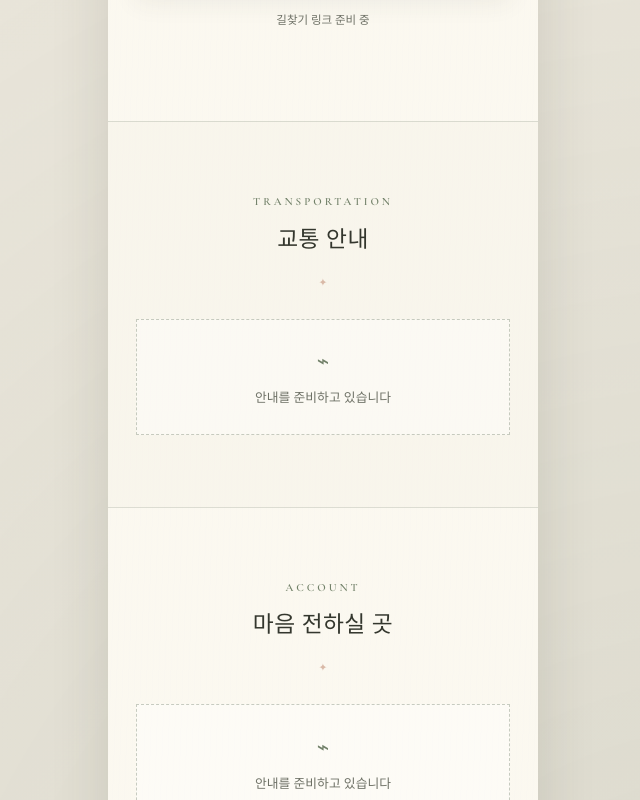
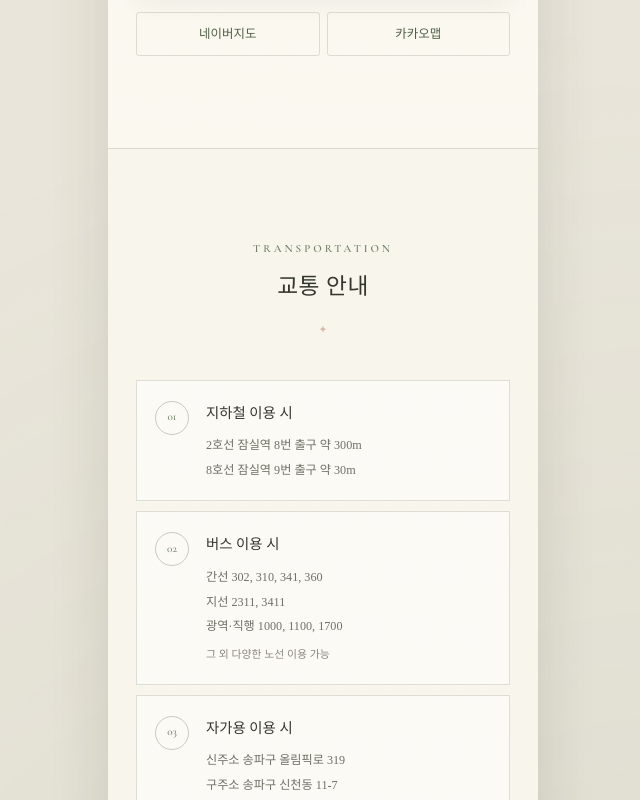
Before and after one commit to RobertHan96/RobertHan96, a React (Vite) app in the folder wedding-invitation/: page / in a window 1280 px wide. Shown: the part 3900-4700 px from the top of the page, without its empty margins (317-957 px from the left). Built offline with nearby package versions, Linux system fonts and the light colour scheme; a web font is replaced by a local one.

Commit message:
교통 안내와 길찾기 링크 추가

```diff
--- a/wedding-invitation/src/App.tsx
+++ b/wedding-invitation/src/App.tsx
@@ -5,6 +5,7 @@ import { Invitation } from './components/Invitation'
 import { Location } from './components/Location'
 import { PendingDetails } from './components/PendingDetails'
 import { Footer, Share } from './components/Share'
+import { Transportation } from './components/Transportation'
 import { WeddingDay } from './components/WeddingDay'
 import { wedding } from './config/wedding'
 
@@ -37,6 +38,7 @@ function App() {
       <Gallery gallery={wedding.gallery} />
       <WeddingDay />
       <Location />
+      <Transportation />
       <PendingDetails />
       <Share />
       <Footer />
--- a/wedding-invitation/src/components/Location.tsx
+++ b/wedding-invitation/src/components/Location.tsx
@@ -16,7 +16,11 @@ export function Location() {
     window.setTimeout(() => setCopied(false), 1800)
   }
 
-  const mapLinks = Object.entries(venue.links).filter(([, href]) => Boolean(href))
+  const mapLinks = [
+    { label: '네이버지도', href: venue.links.naver },
+    { label: '카카오맵', href: venue.links.kakao },
+    { label: 'T맵', href: venue.links.tmap },
+  ].filter(({ href }) => Boolean(href))
   return (
     <section className="paper-section location-section reveal-section">
       <SectionHeading eyebrow="LOCATION" title="오시는 길" />
@@ -33,7 +37,7 @@ export function Location() {
       </button>
       {mapLinks.length > 0 ? (
         <div className="map-link-list">
-          {mapLinks.map(([name, href]) => <a key={name} href={href} target="_blank" rel="noreferrer">{name}</a>)}
+          {mapLinks.map(({ label, href }) => <a key={label} href={href} target="_blank" rel="noreferrer">{label}</a>)}
         </div>
       ) : (
         <p className="pending-note">길찾기 링크 준비 중</p>
--- a/wedding-invitation/src/components/PendingDetails.tsx
+++ b/wedding-invitation/src/components/PendingDetails.tsx
@@ -15,7 +15,6 @@ function PendingSection({ eyebrow, title, message = '안내를 준비하고 있
 export function PendingDetails() {
   return (
     <>
-      <PendingSection eyebrow="TRANSPORTATION" title="교통 안내" />
       <PendingSection eyebrow="ACCOUNT" title="마음 전하실 곳" />
       <PendingSection eyebrow="RSVP" title="참석 여부 전달" message="참석 여부 전달은 추후 오픈됩니다" />
     </>
--- /dev/null
+++ b/wedding-invitation/src/components/Transportation.tsx
@@ -0,0 +1,32 @@
+import { wedding } from '../config/wedding'
+import { SectionHeading } from './SectionHeading'
+
+const sections = [
+  { key: 'subway', label: '지하철 이용 시', mark: '01' },
+  { key: 'bus', label: '버스 이용 시', mark: '02' },
+  { key: 'car', label: '자가용 이용 시', mark: '03' },
+  { key: 'parking', label: '주차 안내', mark: '04' },
+] as const
+
+export function Transportation() {
+  return (
+    <section className="paper-section transportation-section reveal-section">
+      <SectionHeading eyebrow="TRANSPORTATION" title="교통 안내" />
+      <div className="transportation-list">
+        {sections.map(({ key, label, mark }) => (
+          <article className="transportation-card" key={key}>
+            <span className="transportation-mark" aria-hidden="true">{mark}</span>
+            <div>
+              <h3>{label}</h3>
+              {wedding.transportation[key].map((line) => (
+                <p key={line} className={line.startsWith('*') ? 'transportation-note' : undefined}>
+                  {line.replace(/^\*/, '')}
+                </p>
+              ))}
+            </div>
+          </article>
+        ))}
+      </div>
+    </section>
+  )
+}
--- a/wedding-invitation/src/config/wedding.ts
+++ b/wedding-invitation/src/config/wedding.ts
@@ -39,9 +39,29 @@ export const wedding: WeddingConfig = {
       src: '/images/location/map.jpeg',
       alt: '더컨벤션 잠실 오시는 길 약도',
     },
-    links: { naver: '', kakao: '', tmap: '' },
+    links: {
+      naver: 'https://naver.me/F1rxJcrX',
+      kakao: 'https://place.map.kakao.com/17651361',
+      tmap: '',
+    },
   },
-  transportation: { subway: '', bus: '', car: '', parking: '' },
+  transportation: {
+    subway: [
+      '2호선 잠실역 8번 출구 약 300m',
+      '8호선 잠실역 9번 출구 약 30m',
+    ],
+    bus: [
+      '간선 302, 310, 341, 360',
+      '지선 2311, 3411',
+      '광역·직행 1000, 1100, 1700',
+      '*그 외 다양한 노선 이용 가능',
+    ],
+    car: [
+      '신주소 송파구 올림픽로 319',
+      '구주소 송파구 신천동 11-7',
+    ],
+    parking: ['교통회관 지상·지하 주차장 이용'],
+  },
   accounts: { groom: [], bride: [] },
   rsvp: { enabled: false, maxCompanions: 5 },
   gallery: {
--- a/wedding-invitation/src/index.css
+++ b/wedding-invitation/src/index.css
@@ -518,6 +518,54 @@ img {
   cursor: pointer;
 }
 
+.transportation-list {
+  display: grid;
+  gap: 10px;
+  text-align: left;
+}
+
+.transportation-card {
+  display: grid;
+  grid-template-columns: 38px minmax(0, 1fr);
+  gap: 13px;
+  padding: 20px 18px;
+  border: 1px solid var(--line);
+  background: rgba(255, 255, 255, 0.48);
+}
+
+.transportation-mark {
+  display: grid;
+  width: 34px;
+  height: 34px;
+  place-items: center;
+  border: 1px solid rgba(79, 96, 72, 0.3);
+  border-radius: 50%;
+  color: var(--sage);
+  font-family: 'Cormorant Garamond', Georgia, serif;
+  font-size: 0.7rem;
+}
+
+.transportation-card h3 {
+  margin: 2px 0 11px;
+  color: var(--ink);
+  font-size: 0.9rem;
+  font-weight: 500;
+}
+
+.transportation-card p {
+  margin: 4px 0 0;
+  color: var(--ink-soft);
+  font-size: 0.76rem;
+  line-height: 1.7;
+  word-break: keep-all;
+}
+
+.transportation-card .transportation-note {
+  margin-top: 8px;
+  color: #8a887f;
+  font-size: 0.68rem;
+}
+
 .outline-button {
   justify-self: center;
   margin-top: 11px;
@@ -550,7 +598,7 @@ img {
 
 .map-link-list {
   display: grid;
-  grid-template-columns: repeat(3, 1fr);
+  grid-template-columns: repeat(auto-fit, minmax(90px, 1fr));
   gap: 7px;
   margin-top: 14px;
 }
--- a/wedding-invitation/src/types/wedding.ts
+++ b/wedding-invitation/src/types/wedding.ts
@@ -32,7 +32,7 @@ export type WeddingConfig = {
     mapImage: GalleryImage
     links: { naver: string; kakao: string; tmap: string }
   }
-  transportation: { subway: string; bus: string; car: string; parking: string }
+  transportation: { subway: string[]; bus: string[]; car: string[]; parking: string[] }
   accounts: { groom: unknown[]; bride: unknown[] }
   rsvp: { enabled: boolean; maxCompanions: number }
   gallery: { baby: GalleryImage[]; wedding: GalleryImage[]; comingSoon: boolean }
```
Also changed, not shown: 2 other files (tests, documents, lock files or other folders).
